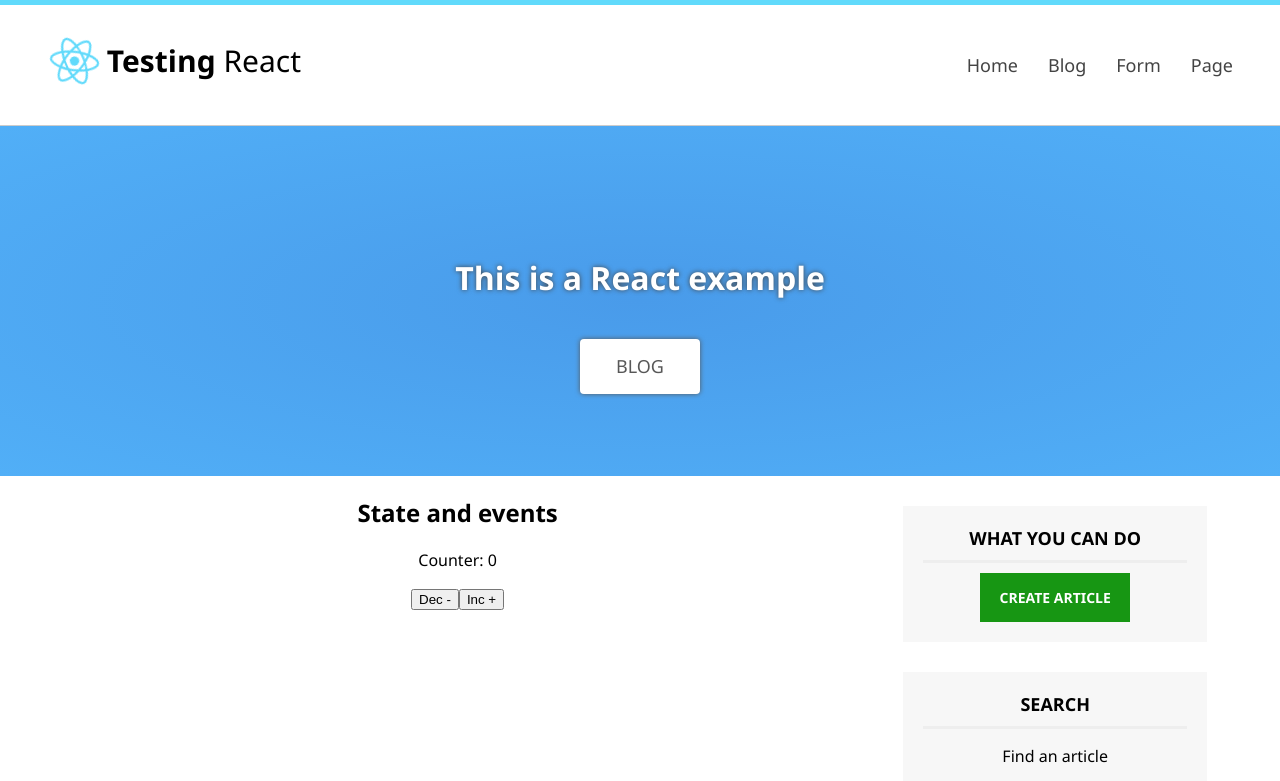
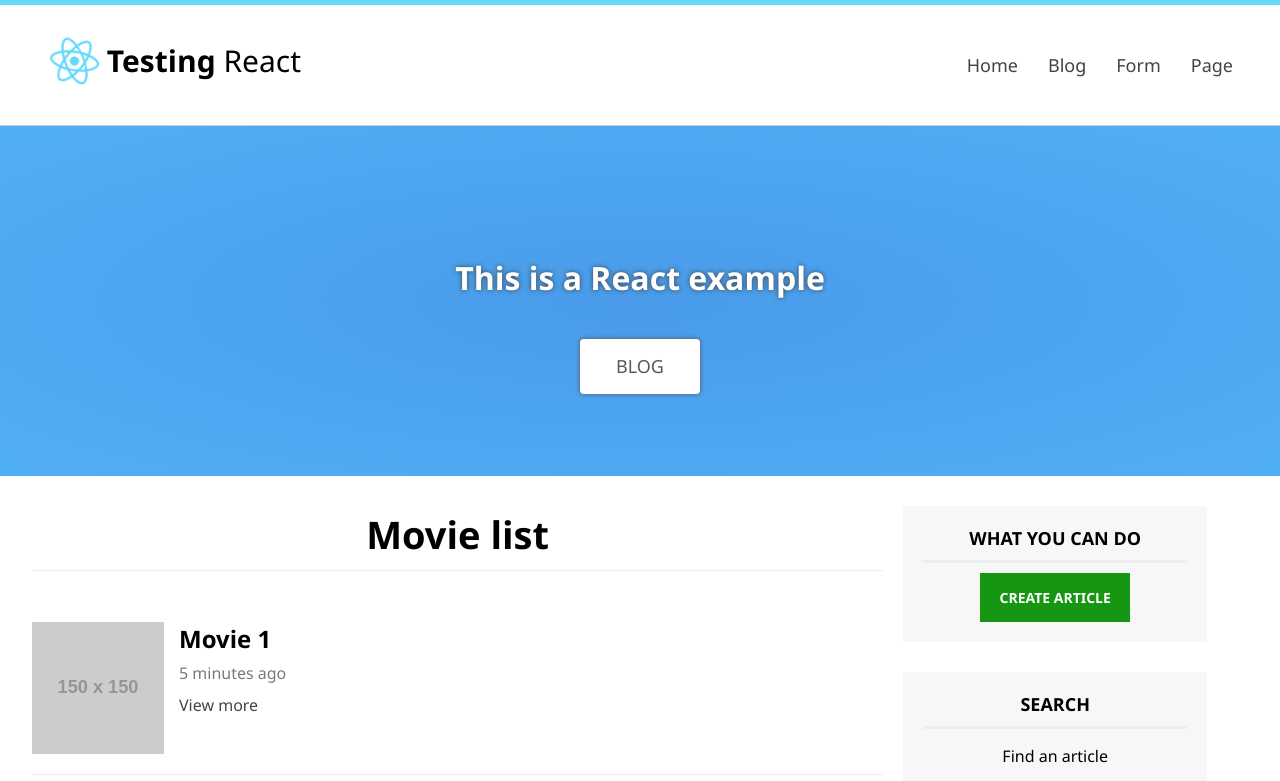
Before and after one commit to rdgonzu/test-react, a React (Create React App) app: page / in a window 1280 px wide. Shown: the top 781 px of the page. Built offline with nearby package versions, Linux system fonts and the light colour scheme.

Commit message:
Testing child component with props.

```diff
--- a/src/App.js
+++ b/src/App.js
@@ -3,7 +3,7 @@ import Header from './components/Header';
 import Slider from './components/Slider';
 import Sidebar from './components/Sidebar';
 import Footer from './components/Footer';
-import TestsComponent from './components/TestsComponent';
+import Movies from './components/Movies';
 
 function App() {
 
@@ -18,7 +18,7 @@ function App() {
         <section id="content">
 
           <section className="components">
-            <TestsComponent></TestsComponent>
+            <Movies></Movies>
           </section>
 
         </section>
--- /dev/null
+++ b/src/components/Movie.js
@@ -0,0 +1,32 @@
+import React, {Component} from "react";
+
+class Movie extends Component {
+
+    render () {
+
+        const {title, image} = this.props.movie;
+
+        return (
+            <article className="article-item" id="article-template">
+
+                <div className="image-wrap">
+                    <img src={image} alt={title} />
+                </div>
+
+                <h2>{title}</h2>
+
+                <span className="date">
+                    5 minutes ago
+                </span>
+
+                <a href="#">View more</a>
+
+                <div className="clearfix"></div>
+
+            </article>
+        );
+    }
+
+}
+
+export default Movie;
--- a/src/components/Movies.js
+++ b/src/components/Movies.js
@@ -1,14 +1,35 @@
 import React, {Component} from "react";
-import StaticMessage from "./StaticMessage";
+import Movie from "./Movie";
 
 class Movies extends Component {
 
+    state = {
+        movies: [
+            {title: 'Movie 1', image: 'https://via.placeholder.com/150x150'},
+            {title: 'Movie 2', image: 'https://via.placeholder.com/150x150'},
+            {title: 'Movie 3', image: 'https://via.placeholder.com/150x150'},
+            {title: 'Movie 4', image: 'https://via.placeholder.com/150x150'},
+            {title: 'Movie 5', image: 'https://via.placeholder.com/150x150'}
+        ]
+    }
+
     render () {
         return (
-            <div id="movies">
-                <h4>This is a texto from Movies component</h4>
-                <StaticMessage></StaticMessage>
-            </div>
+            <React.Fragment>
+
+                <h2 class="subheader">Movie list</h2>
+
+                <div id="articles">
+                    {
+                        this.state.movies.map((movie, i) => {
+                            return (
+                                <Movie key={i} movie={movie}></Movie>
+                            )
+                        })
+                    }
+                </div>
+
+            </React.Fragment>
         );
     }
 
```
